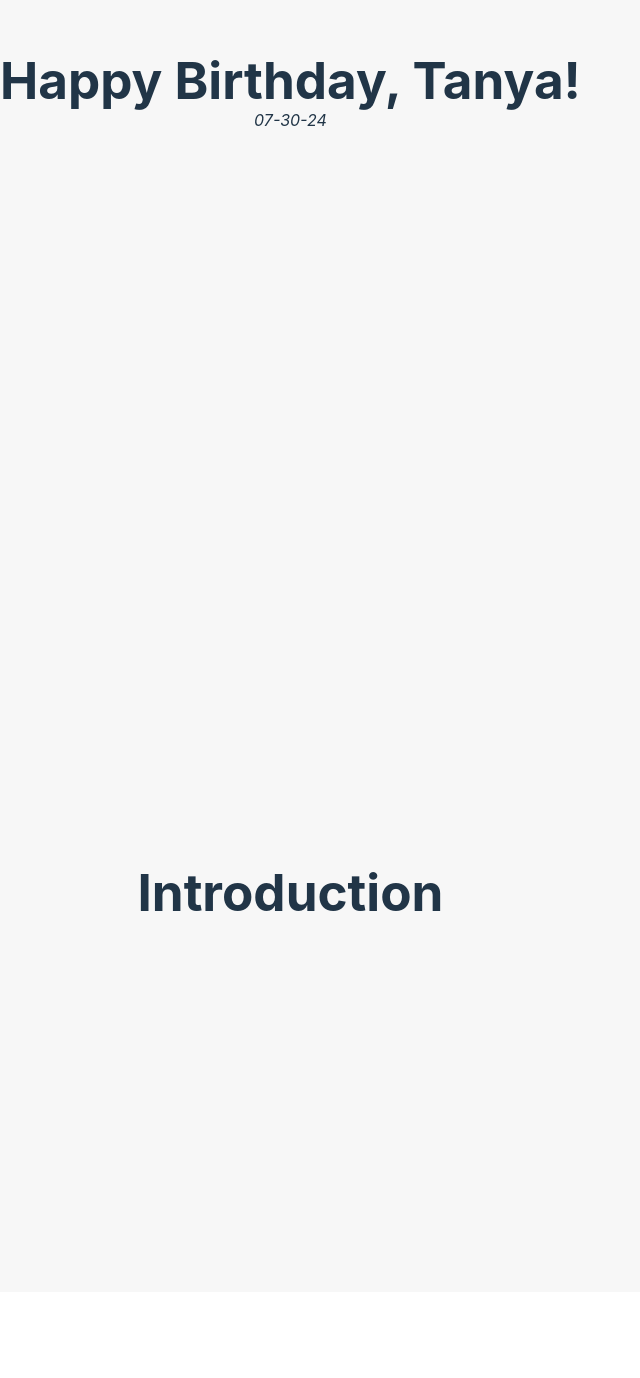
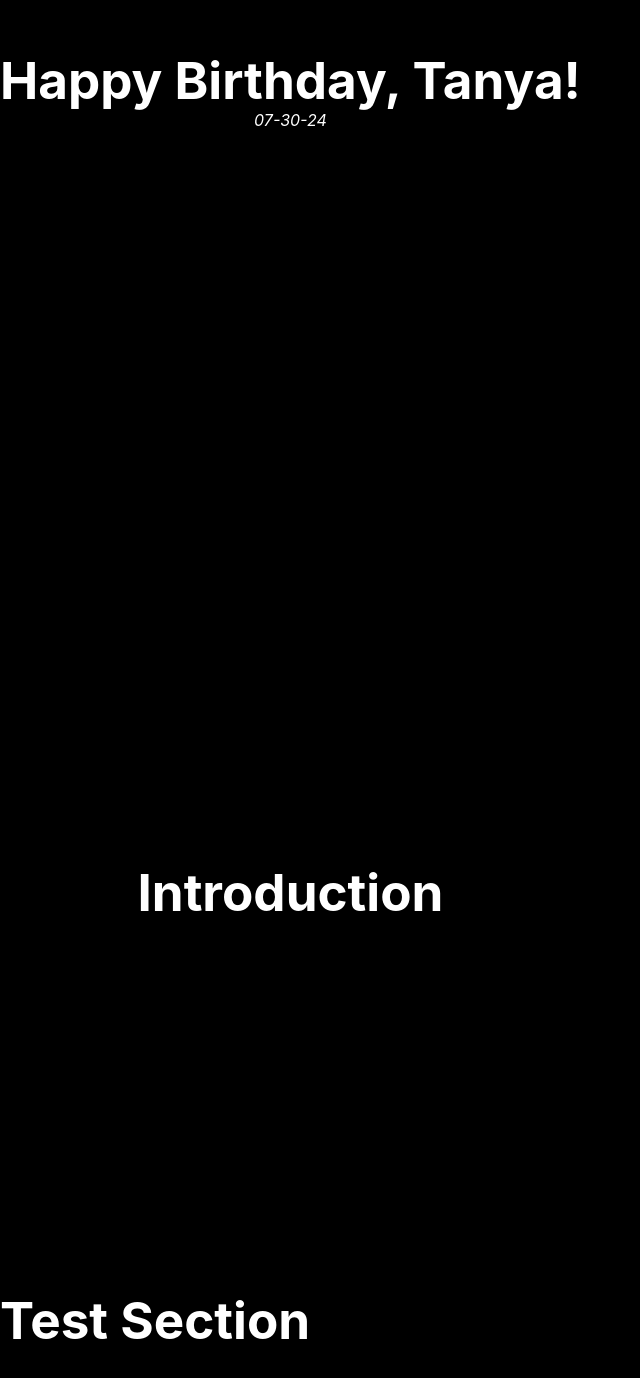
Before and after one commit to AdamDavisDeveloper/data-frog, a React (Vite) app: page / in a window 1280 px wide. Shown: the part 308-1686 px from the top of the page, without its empty margins (0-640 px from the left). Before the commit the page ends 1600 px from the top, so only its background shows below. Built offline with nearby package versions, Linux system fonts and the light colour scheme; the HTML template or start-up script is replaced by a standard one.

Commit message:
Breaking out sections with individual framer refs

```diff
--- a/src/App.tsx
+++ b/src/App.tsx
@@ -1,17 +1,21 @@
-import { useState, useRef } from 'react'
+import { useState, useRef, useEffect } from 'react'
 import { useInView } from "framer-motion"
 import reactLogo from './assets/react.svg'
 import viteLogo from '/vite.svg'
+import Header from './sections/Header'
 import '/styles/Main.scss'
 
 function App() {
 
   // app
   const appRef = useRef(null);
-  const appIsInView = useInView({ root: appRef })
+  const appIsInView = useInView(appRef)
   // header
   const headerRef = useRef(null);
   const headerIsInView = useInView(headerRef);
+  // section test one
+  const sectionRef = useRef(null);
+  const sectionIsInView = useInView(sectionRef);
 
   const userInformation = {
     name: "Adam"
@@ -20,18 +24,31 @@ function App() {
   const buildData = {
     recipient: "Tanya",
     occasion: "Happy Birthday",
-    messageData: {}
+    messageData: {},
+    date: "07-30-24"
   }
+
+  useEffect(() => {
+    console.log("Header is in view: ", headerIsInView);
+  }, [headerIsInView]);
+
+  useEffect(() => {
+    console.log("App is in view", appIsInView);
+  }, [appIsInView]);
+
+  useEffect(() => {
+    console.log("Section is in view", sectionIsInView);
+  }, [sectionIsInView]);
 
   return (
     <div id="App" ref={appRef} style={{ overflow: "scroll" }}>
-      <header ref={headerRef}>
-        <h1>{buildData.occasion}, {buildData.recipient}!</h1>
-        <p><i>07-30-24</i></p>
-      </header>
-      <div id="Introduction">
+      <Header ref={headerRef} buildData={buildData}/>
+      <section id="Introduction">
         <h1>Introduction</h1>
-      </div>
+      </section>
+      <section id="TestOne">
+        <h1>Test Section</h1>
+      </section>
     </div>
   )
 }
--- /dev/null
+++ b/src/sections/Header.tsx
@@ -0,0 +1,16 @@
+import { useState, useRef, useEffect } from 'react'
+import { useInView } from "framer-motion"
+import '/styles/Main.scss'
+import '/styles/Header.scss'
+
+export default function Header(props) {
+
+  const headingRef = useRef(null);
+  const headingInView = useInView(headingRef);
+  return (
+    <header>
+      <h1>{props.buildData.occasion}, {props.buildData.recipient}!</h1>
+      <p><i>{props.buildData.date}</i></p>
+    </header>
+  )
+}
--- /dev/null
+++ b/styles/Header.scss
@@ -0,0 +1,6 @@
+header {
+  display: flex;
+  align-items: center;
+  justify-content: center;
+  flex-direction: column;
+}
--- a/styles/Main.scss
+++ b/styles/Main.scss
@@ -5,7 +5,9 @@
 }
 
 body {
-  background: #F7F7F7;
+  /* background: #F7F7F7; */
+  background: #000000;
+  color: white;
 }
 
 header {
@@ -17,8 +19,11 @@ header {
 }
 
 #Introduction {
-  height: 100vh;
   display: flex;
   justify-content: center;
   align-items: center;
 }
+
+section {
+  min-height: 100vh;
+}
```
